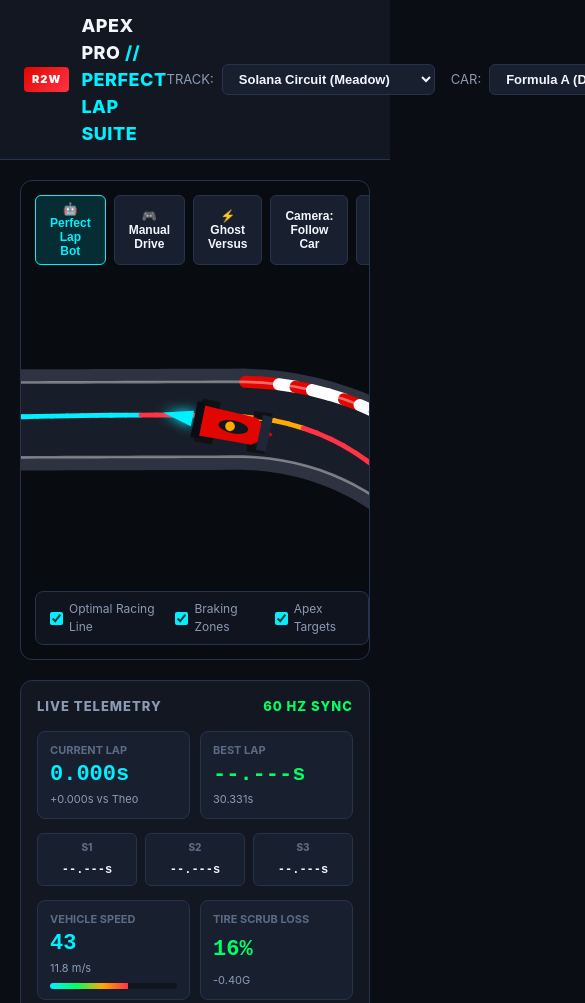
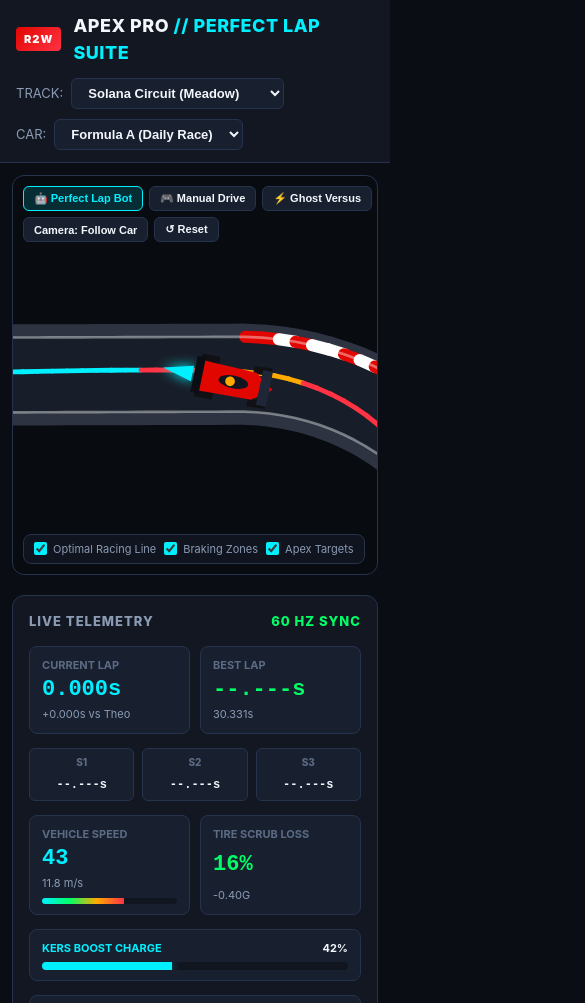
Before and after one commit to Not4Pranav/hi, a plain HTML site: page index.html in a window 390 px wide. Shown: the top 1003 px of the page, 585 px wide, since content can reach past the window. Drawn offline with Linux system fonts and the light colour scheme.

Commit message:
Work from the phone

```diff
--- a/css/style.css
+++ b/css/style.css
@@ -469,17 +469,25 @@ select:hover, select:focus {
   justify-content: space-between;
 }
 
+.bookmarklet-actions {
+  display: flex;
+  gap: 10px;
+  flex-wrap: wrap;
+  align-items: center;
+}
+
 .bookmarklet-btn {
   display: inline-block;
   background: var(--accent-cyan);
   color: #000;
   font-weight: 800;
   font-size: 13px;
-  padding: 10px 20px;
+  padding: 10px 18px;
   border-radius: 6px;
   text-decoration: none;
   box-shadow: 0 0 16px rgba(0, 240, 255, 0.35);
   cursor: grab;
+  white-space: nowrap;
 }
 
 .bookmarklet-btn:active {
@@ -540,3 +548,43 @@ select:hover, select:focus {
     height: 480px;
   }
 }
+
+@media (max-width: 768px) {
+  .app-header {
+    flex-direction: column;
+    align-items: flex-start;
+    gap: 12px;
+    padding: 12px 16px;
+  }
+  .header-controls {
+    width: 100%;
+    flex-wrap: wrap;
+    justify-content: space-between;
+    gap: 10px;
+  }
+  .main-container {
+    padding: 12px;
+    gap: 14px;
+  }
+  .canvas-card {
+    height: 400px;
+  }
+  .canvas-toolbar {
+    flex-wrap: wrap;
+    gap: 6px;
+    top: 10px;
+    left: 10px;
+  }
+  .canvas-toggles {
+    flex-wrap: wrap;
+    gap: 8px;
+    font-size: 11px;
+    padding: 6px 10px;
+    bottom: 10px;
+    left: 10px;
+  }
+  .btn {
+    padding: 5px 10px;
+    font-size: 11px;
+  }
+}
```
